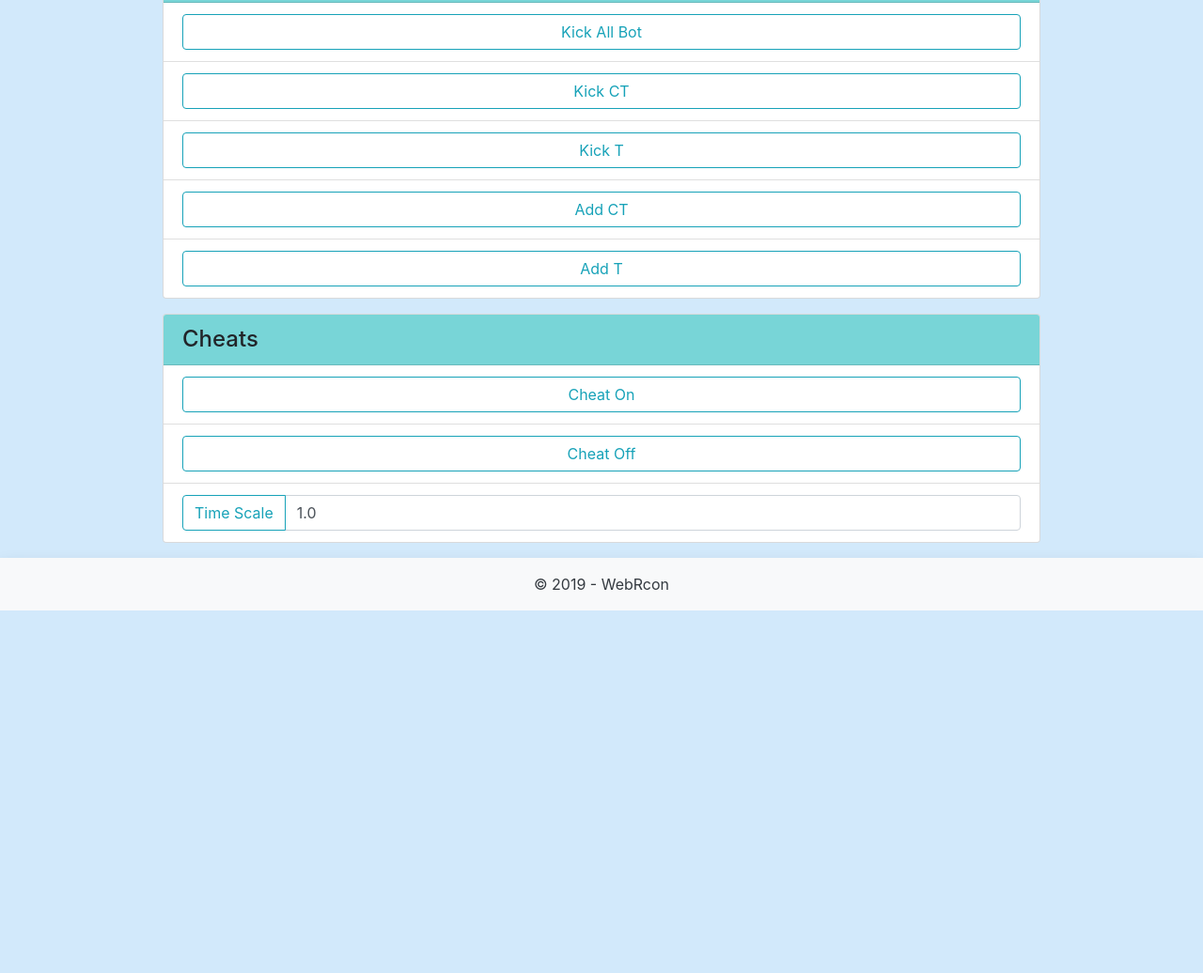
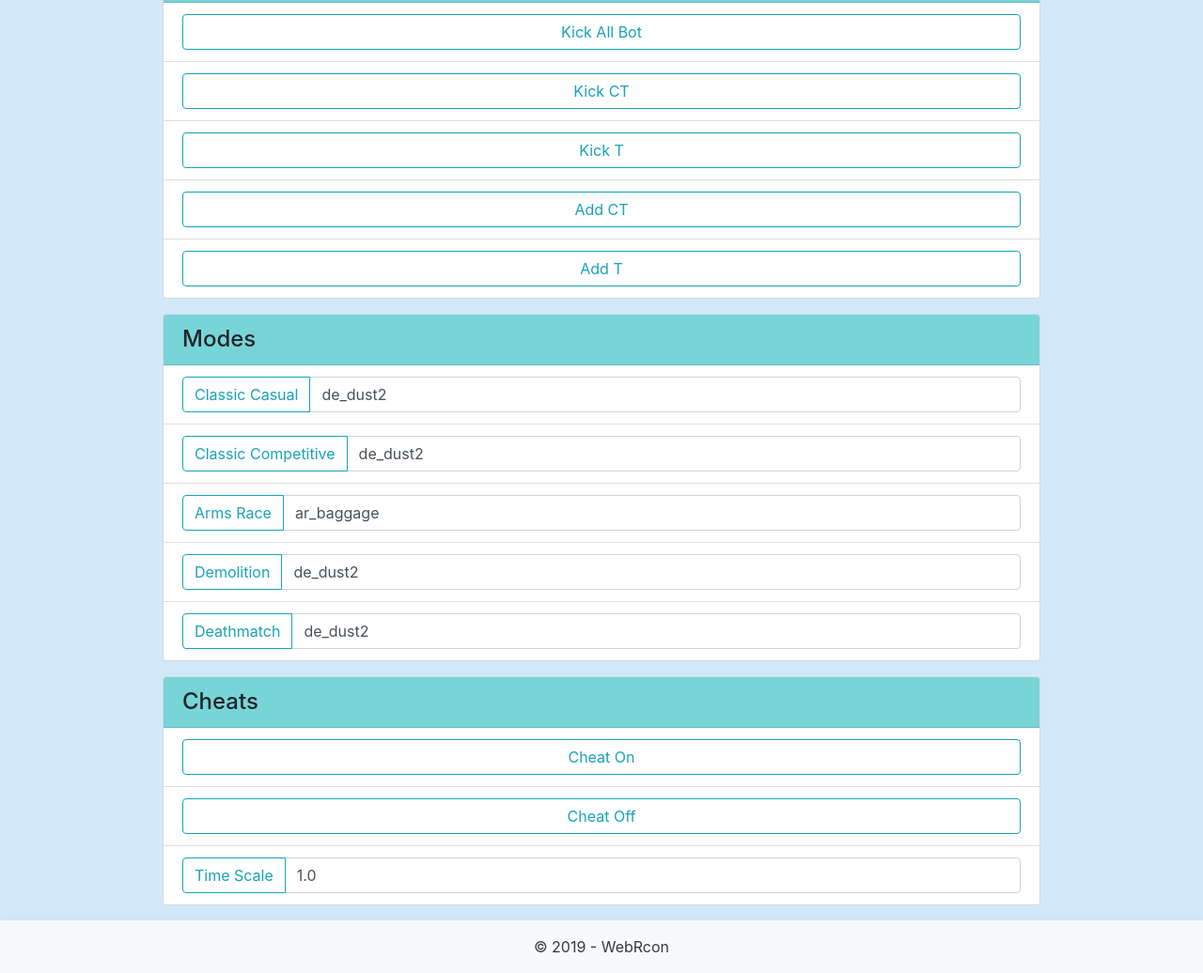
Before and after one commit to forewing/webrcon-server, a plain HTML site: page client/public/index.html in a window 1280 px wide. Shown: the part 887-1923 px from the top of the page at 94% size. Before the commit the page ends 1537 px from the top, so only its background shows below. Drawn offline with nearby package versions, Linux system fonts and the light colour scheme; a web font is replaced by a local one.

Commit message:
add shortcuts for gamemode

```diff
--- a/client/public/index.html
+++ b/client/public/index.html
@@ -86,7 +86,7 @@
     </div>
 
 
-    <script src="./static/main.js"></script>
+    <script src="./static/main.js?v=2"></script>
 
     <script src="https://cdn.bootcss.com/jquery/3.4.1/jquery.slim.min.js"></script>
     <script src="https://cdn.bootcss.com/popper.js/1.15.0/umd/popper.min.js"></script>
--- a/client/public/static/main.js
+++ b/client/public/static/main.js
@@ -80,6 +80,13 @@ var app = new Vue({
                 { id: 4, args: false, default: "", name: "Add CT", cmd: "bot_add_ct" },
                 { id: 5, args: false, default: "", name: "Add T", cmd: "bot_add_t" },
             ],
+            "Modes": [
+                { id: 1, args: true, default: "de_dust2", name: "Classic Casual", cmd: "game_mode 0; game_type 0; changelevel" },
+                { id: 2, args: true, default: "de_dust2", name: "Classic Competitive", cmd: "game_mode 1; game_type 0; changelevel" },
+                { id: 3, args: true, default: "ar_baggage", name: "Arms Race", cmd: "game_mode 0; game_type 1; changelevel" },
+                { id: 4, args: true, default: "de_dust2", name: "Demolition", cmd: "game_mode 1; game_type 1; changelevel" },
+                { id: 5, args: true, default: "de_dust2", name: "Deathmatch", cmd: "game_mode 2; game_type 1; changelevel" },
+            ],
             "Cheats": [
                 { id: 1, args: false, default: "", name: "Cheat On", cmd: "sv_cheats 1" },
                 { id: 2, args: false, default: "", name: "Cheat Off", cmd: "sv_cheats 0" },
```
